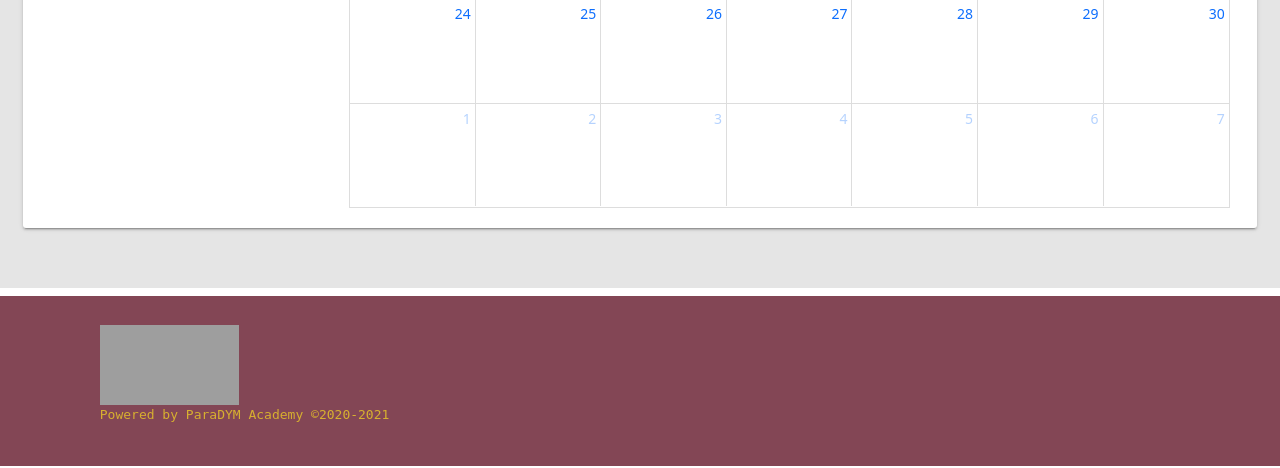
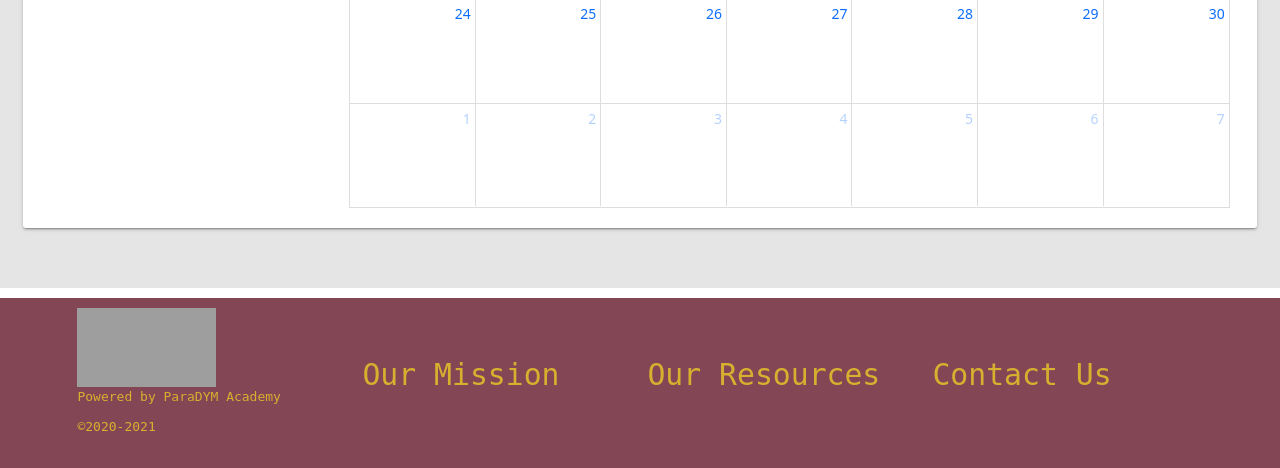
Before and after one commit to LEE-RUM/nbacares-498, a Django app: page /calendar-template/ in a window 1280 px wide. Shown: the part 741-1209 px from the top of the page. Run offline with Django 3.2, Linux system fonts and the light colour scheme; data comes from the database, SQL or seed files in the repository; some libraries are stand-ins or nearby versions; grey boxes are pictures that could not be loaded.

Commit message:
calendar formatting improved

```diff
--- a/templates/ProjectSite/calendar-base.html
+++ b/templates/ProjectSite/calendar-base.html
@@ -75,16 +75,28 @@
 {% block extrascripts %}
 {% endblock extrascripts %}
 <section class="custom-footer">
-    <footer class="pt-4 my-md-1 pt-md-5" tabindex="-1">
-    <div class="container px-5">
-        <div class="row">
-            <div class="col-12 col-md">
-                <a class="navbar-brand" href="{% url 'home' %}"><img src="https://static.wixstatic.com/media/aa6dd5_c2c807f592a344edaa25e7fea06f6b3b~mv2.png/v1/fill/w_278,h_144,al_c,q_85,usm_0.66_1.00_0.01/aa6dd5_c2c807f592a344edaa25e7fea06f6b3b~mv2.webp" alt="logo"></a>
-                <p style="color: #D7B030">Powered by ParaDYM Academy &copy;2020-2021</p>
+    <footer tabindex="-1">
+        <div class="container">
+            <div class="row">
+                <div class="col-12 col-md">
+                    <a class="navbar-brand" href="https://www.paradymacademy.org/"><img
+                            src="https://static.wixstatic.com/media/aa6dd5_c2c807f592a344edaa25e7fea06f6b3b~mv2.png/v1/fill/w_278,h_144,al_c,q_85,usm_0.66_1.00_0.01/aa6dd5_c2c807f592a344edaa25e7fea06f6b3b~mv2.webp"
+                            alt="logo"></a>
+                    <p class="footer-text">Powered by ParaDYM Academy</p>
+                    <p class="footer-text">&copy;2020-2021</p>
+                </div>
+                <div class="col-12 col-md" style="margin: auto;"><a href="{% url 'about' %}#about_mission">
+                    <h4 class="footer-text">Our Mission</h4>
+                </a></div>
+                <div class="col-12 col-md" style="margin: auto;"><a href="{% url 'resources' %}">
+                    <h4 class="footer-text">Our Resources</h4>
+                </a></div>
+                <div class="col-12 col-md" style="margin: auto;"><a href="{% url 'about' %}#about_mission">
+                    <li><a href="mailto:newbritaincares@gmail.com"><h4 class="footer-text">Contact Us</h4></a></li>
+                </a></div>
             </div>
         </div>
-    </div>
-</footer>
+    </footer>
 </section>
 </body>
 </html>
--- a/templates/ProjectSite/calendar-template.html
+++ b/templates/ProjectSite/calendar-template.html
@@ -25,6 +25,19 @@
             font-size: 10px;
         }
     }
+
+    .fc-list-event-time, .fc-list-event-graphic, .fc-list-event-title{
+        color: black;
+        background-color: #009688;
+        /*color: white;
+        background-color: #834655;*/
+    }
+    .fc-list-event{
+        background-color: none;
+        background: none;
+        border: none;
+    }
+
 </style>
     <main class="app-content calendar-mobile" >
         <div class="row">
```
Also changed, not shown: templates/ProjectSite/home.html (+10 -6 lines).
